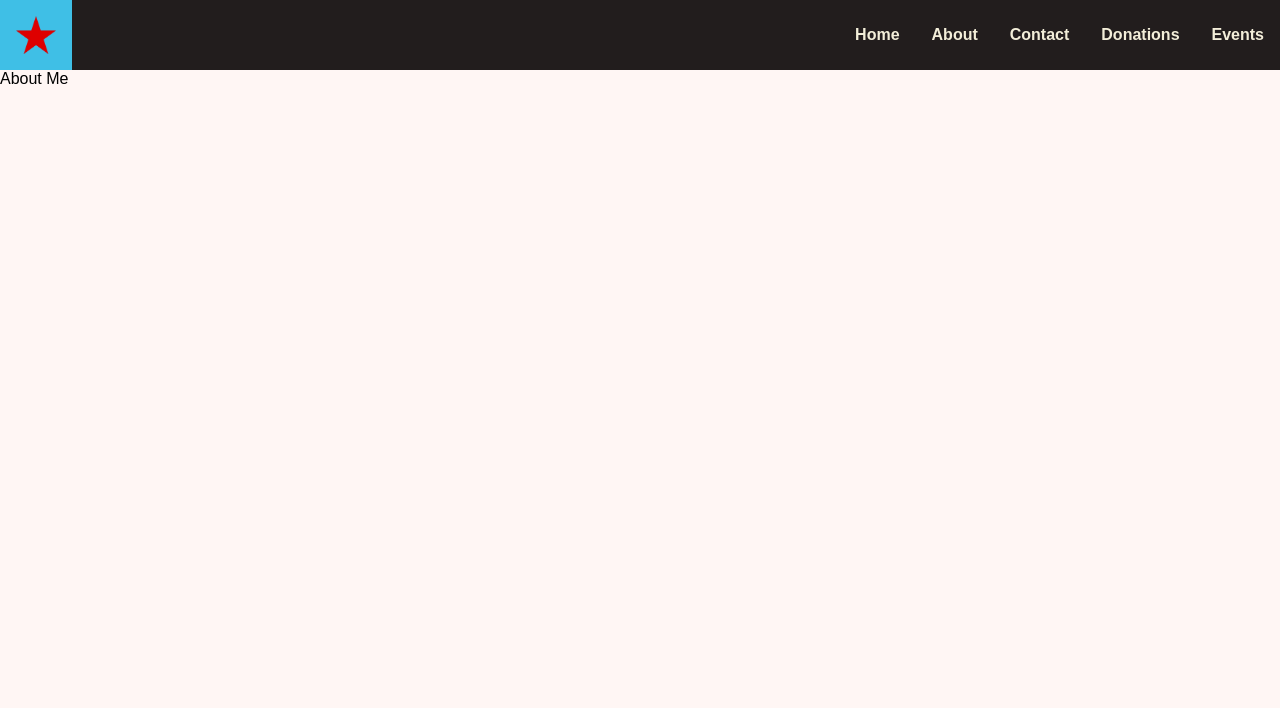
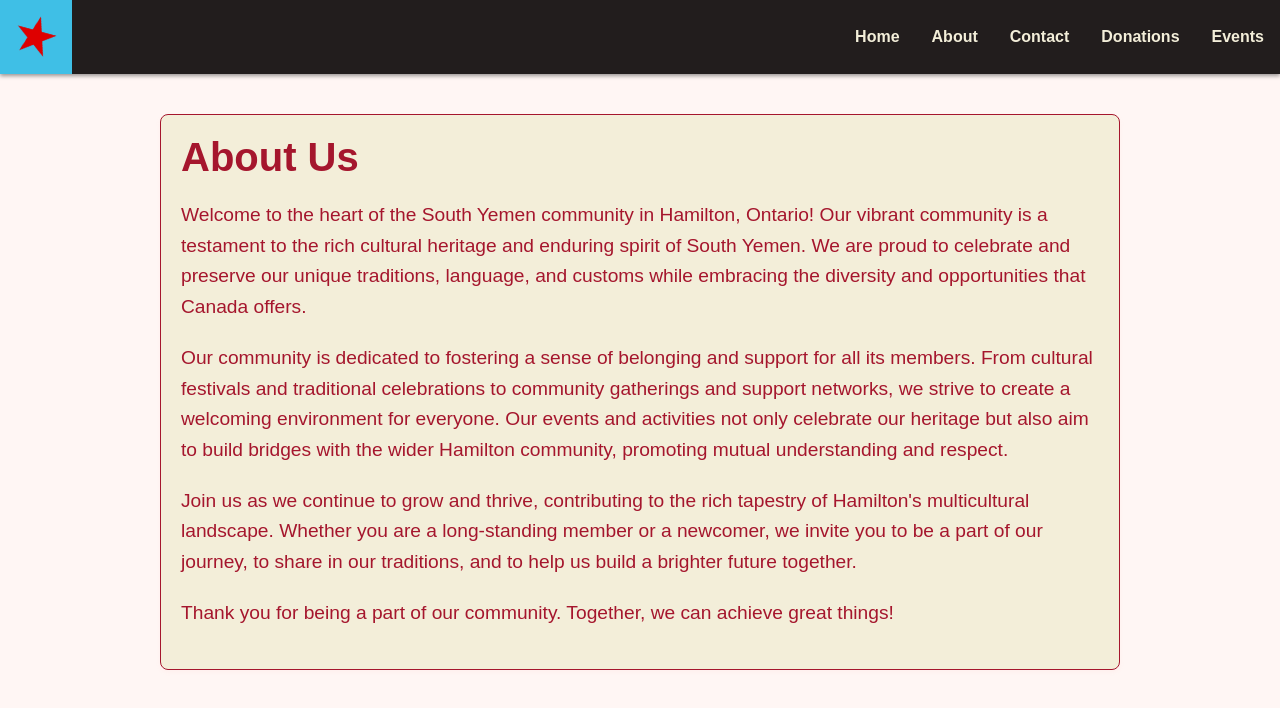
Before and after one commit to AymenS02/The-Yemeni-Community, a React (Create React App) app in the folder the-yemeni-community/: page /about in a window 1280 px wide. Shown: the top 708 px of the page. Built offline with nearby package versions, Linux system fonts and the light colour scheme.

Commit message:
css stuff triangles

```diff
--- a/the-yemeni-community/package.json
+++ b/the-yemeni-community/package.json
@@ -6,6 +6,7 @@
     "@testing-library/jest-dom": "^5.17.0",
     "@testing-library/react": "^13.4.0",
     "@testing-library/user-event": "^13.5.0",
+    "dependencies": "^0.0.1",
     "react": "^18.3.1",
     "react-dom": "^18.3.1",
     "react-router-dom": "^6.25.1",
--- a/the-yemeni-community/src/components/about/About.js
+++ b/the-yemeni-community/src/components/about/About.js
@@ -1,9 +1,24 @@
 import React from "react";
-import "./About.scss"
-function About () {
+import "./About.scss";
+
+function About() {
     return (
-        <div>About Me</div>
-    )
+        <div className="about-container">
+            <h1>About Us</h1>
+            <p>
+                Welcome to the heart of the South Yemen community in Hamilton, Ontario! Our vibrant community is a testament to the rich cultural heritage and enduring spirit of South Yemen. We are proud to celebrate and preserve our unique traditions, language, and customs while embracing the diversity and opportunities that Canada offers.
+            </p>
+            <p>
+                Our community is dedicated to fostering a sense of belonging and support for all its members. From cultural festivals and traditional celebrations to community gatherings and support networks, we strive to create a welcoming environment for everyone. Our events and activities not only celebrate our heritage but also aim to build bridges with the wider Hamilton community, promoting mutual understanding and respect.
+            </p>
+            <p>
+                Join us as we continue to grow and thrive, contributing to the rich tapestry of Hamilton's multicultural landscape. Whether you are a long-standing member or a newcomer, we invite you to be a part of our journey, to share in our traditions, and to help us build a brighter future together.
+            </p>
+            <p>
+                Thank you for being a part of our community. Together, we can achieve great things!
+            </p>
+        </div>
+    );
 }
 
 export default About;
--- a/the-yemeni-community/src/components/about/About.scss
+++ b/the-yemeni-community/src/components/about/About.scss
@@ -0,0 +1,27 @@
+.about-container {
+  margin: 5vh 20vh;
+  display: flex;
+  align-items: flex-start;
+  justify-content: flex-start;
+  flex-direction: column;
+  padding: 20px;
+  background-color: #F3EED9;
+  border-radius: 8px;
+  box-shadow: 0 2px 4px rgba(253, 182, 182, 0.1);
+  height: auto;
+  border: 1px solid #A5162D;
+
+
+  h1 {
+      font-size: 2.5em;
+      color: #A5162D;
+      margin-bottom: 20px;
+  }
+
+  p {
+      font-size: 1.2em;
+      line-height: 1.6;
+      color: #A5162D;
+      margin-bottom: 20px;
+  }
+}
--- a/the-yemeni-community/src/components/contact/Contact.js
+++ b/the-yemeni-community/src/components/contact/Contact.js
@@ -5,5 +5,9 @@ function Contact () {
         <div>Contact Me</div>
     )
 }
+// 45 Barlacke avenue
+// southyemenSYC@gmail.com
+// 905-920-5590
+// 289-700-2689
 
 export default Contact;
--- a/the-yemeni-community/src/components/navbar/Navbar.js
+++ b/the-yemeni-community/src/components/navbar/Navbar.js
@@ -4,7 +4,9 @@ import './Navbar.scss';
 function Navbar() {
   return (
     <div className="navbar">
-      <img className="star" src={"/redstar.png"} alt="Star" />
+      <div className="logo-container">
+        <img className="star" src={"/redstar.png"} alt="Star" />
+      </div>
       <div className="nav-links-container">
         <a href="/" className="nav-link">Home</a>
         <a href="/about" className="nav-link">About</a>
--- a/the-yemeni-community/src/components/navbar/Navbar.scss
+++ b/the-yemeni-community/src/components/navbar/Navbar.scss
@@ -5,14 +5,23 @@
     align-items: center;
     flex-direction: row;
     background-color: #221d1d;
+    box-shadow: 0 2px 4px rgba(0, 0, 0, 0.4);
     border: 1rem;
 
+    .logo-container {
+      background-color: rgb(63, 191, 230);
+      border-width: 3em;
+      border-left-color: #A5162D;
+      border-right-color: #A5162D;
+      border-top-color: #A5162D;
+      border-bottom-color: #A5162D;
 
-    .star {
-      width: 40px; /* Adjust size as needed */
-      height: auto;
-      background-color: rgb(63, 191, 230);
-      padding: 2vh;
+      .star {
+        width: 40px; /* Adjust size as needed */
+        height: auto;
+        padding: 2vh;
+        transform: rotate(15deg); /* Rotate by 30 degrees */
+      }
     }
 
     .nav-link {
```
Also changed, not shown: 1 other file (tests, documents, lock files or other folders).
